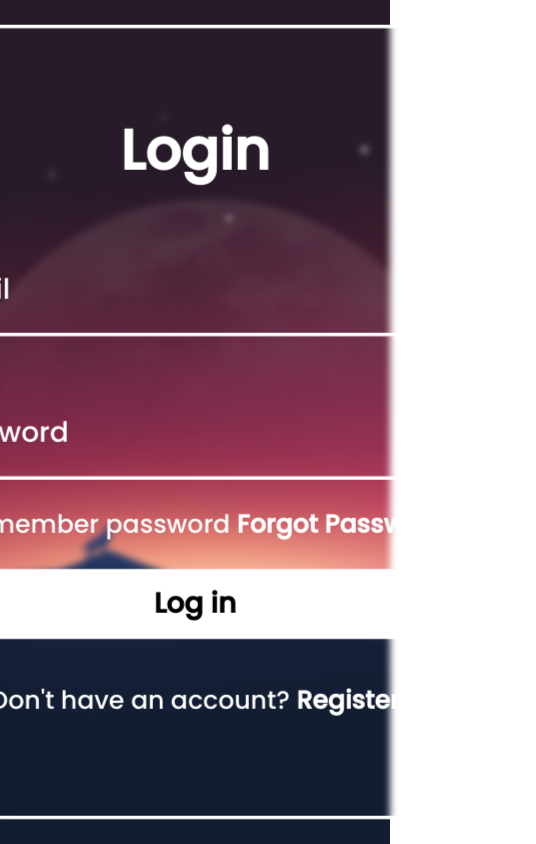
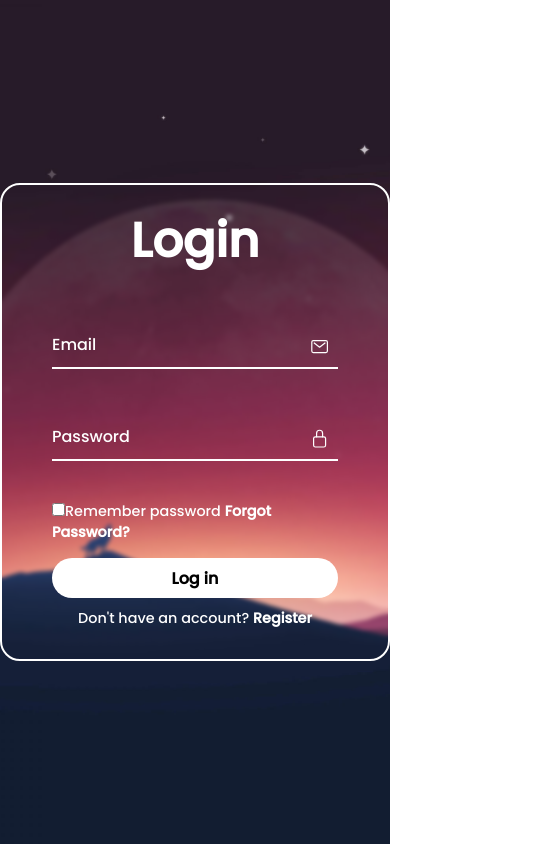
Before and after one commit to CarlosGalicia1/pagina_web_practica, a plain HTML site: page index.html in a window 390 px wide. Shown: the whole page, 536 px wide, since content can reach past the window. Drawn offline with nearby package versions, Linux system fonts and the light colour scheme.

Commit message:
Update index.css

```diff
--- a/index.css
+++ b/index.css
@@ -16,8 +16,6 @@ section{    /*Content location*/
 }
 .form-box{      /*Form box size*/
     position: relative;
-    width:  400px;
-    height: 450px;
     background: transparent;
     backdrop-filter: blur(2px);
     border: 2px solid rgba(255, 255, 255, 1);
@@ -26,32 +24,37 @@ section{    /*Content location*/
     justify-content: center;
     align-items: center;
 }
+
+.form_value{
+    margin: 20px 50px;
+}
+
 h2{     /*title format*/
-    font-size: 2em;
+    font-size: 3em;
     color: #fff;
     text-align: center;
 }
 .inputbox{      /*Input box white bottom line*/
     position: relative;
-    margin: 30px 0;
-    width: 310px;
+    margin: 40px 0;
+    width: 100%;
     border-bottom: 2px solid #fff;
 }
 .inputbox label{    /*Input box labels "Email", "Password" format*/
     position: absolute;
     top: 50%;
-    left: 5px;
-    transform: translateY(-50%);
+    left: 0%;
+    transform: translateY(-40%);
     color: #fff;
     font-size: 1em;
-    pointer-events: none;
     transition: .5s;
 }
 
-input:focus ~ label,
+input:focus ~ label,input:focus ~ ion-icon, input:valid ~ ion-icon
 input:valid ~ label{ /* label px movement when input space focused*/
-    top: -5px;
+    top: -10%;
 }
+
 .inputbox input{    /*Input box input space format */
     width: 100%;
     height: 50px;
@@ -65,22 +68,20 @@ input:valid ~ label{ /* label px movement when input space focused*/
 
 .inputbox ion-icon{     /* icons format*/
     position: absolute;
-    right: 8px;
+    top: 40%;
+    right: 3%;
     color: #fff;
     font-size: 1.2em;
-    top: 20px;
+    transition: .5s;
+
 }
 
-.forget{    /* forget div format*/
-    margin: -15px 0 15px;
+.forget{    /* "forgot password?" div format*/
+    margin: 0 0 15px;
     font-size: .9em;
     color: #fff;
     display: flex;
     justify-content: center;
-}
-
-.forget label input{    /*forget input checkbox "remember me" format*/
-    margin-right: 3px;
 }
 
 .forget label a{    /*label "forgot password" format*/
@@ -108,7 +109,7 @@ button{ /* button format */
     font-size: .9em;
     color: #fff;
     text-align: center;
-    margin: 25px 0 10px;
+    margin: 10px;
 }
 .register p a{ /*register format*/
     text-decoration: none;
@@ -119,22 +120,3 @@ button{ /* button format */
 .register p a:hover{/*register format when hovering cursor over it*/
     text-decoration: underline;
 }
-
-@media(max-width: 1000px){
-    .form-box{
-        scale: 120%;
-    }
-}
-
-@media(max-width: 750px){
-    .form-box{
-        scale: 150%;
-    }
-}
-
-
-@media(max-width: 400px){
-    .form-box{
-        scale: 175%;
-    }
-}
```
